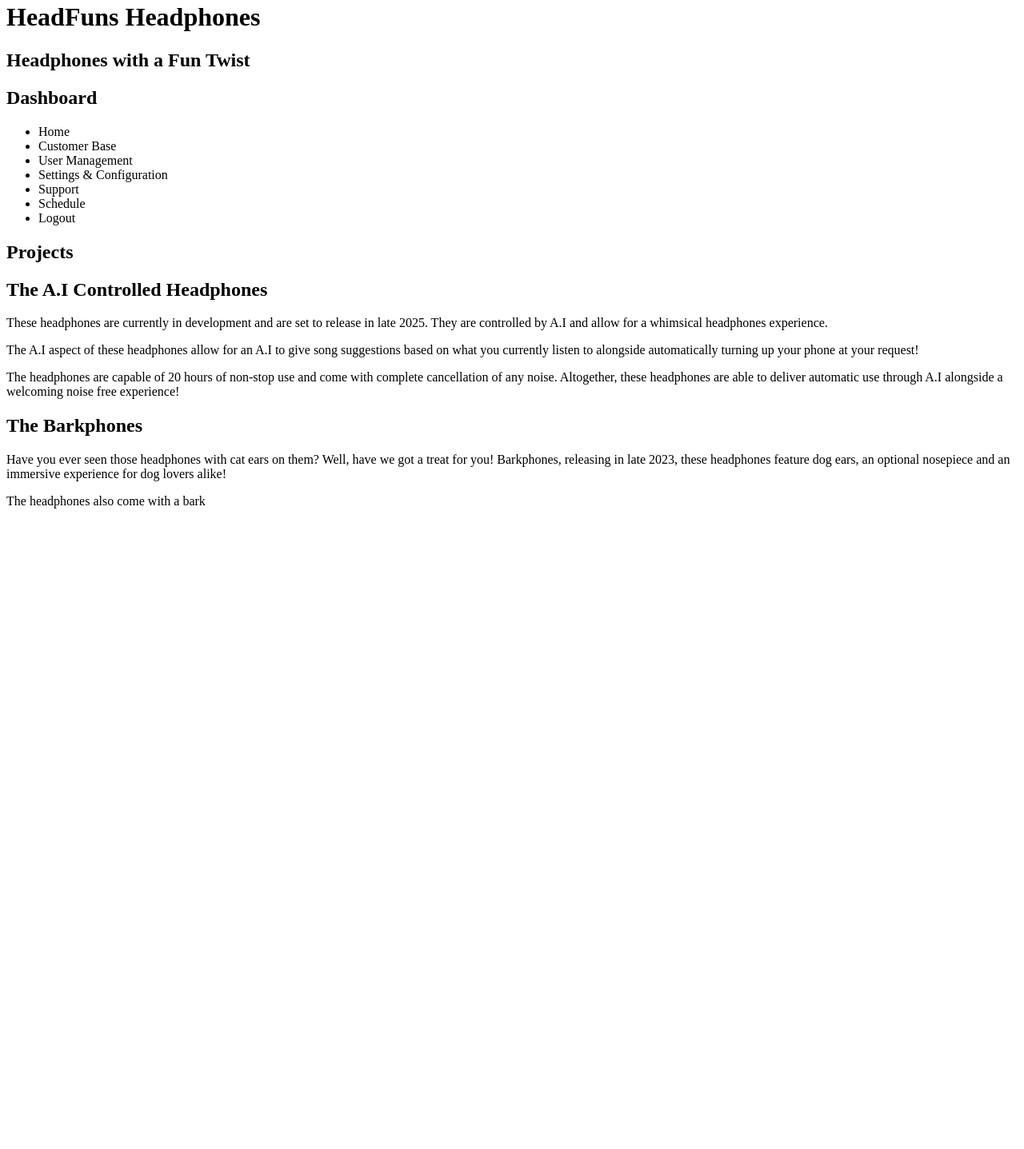
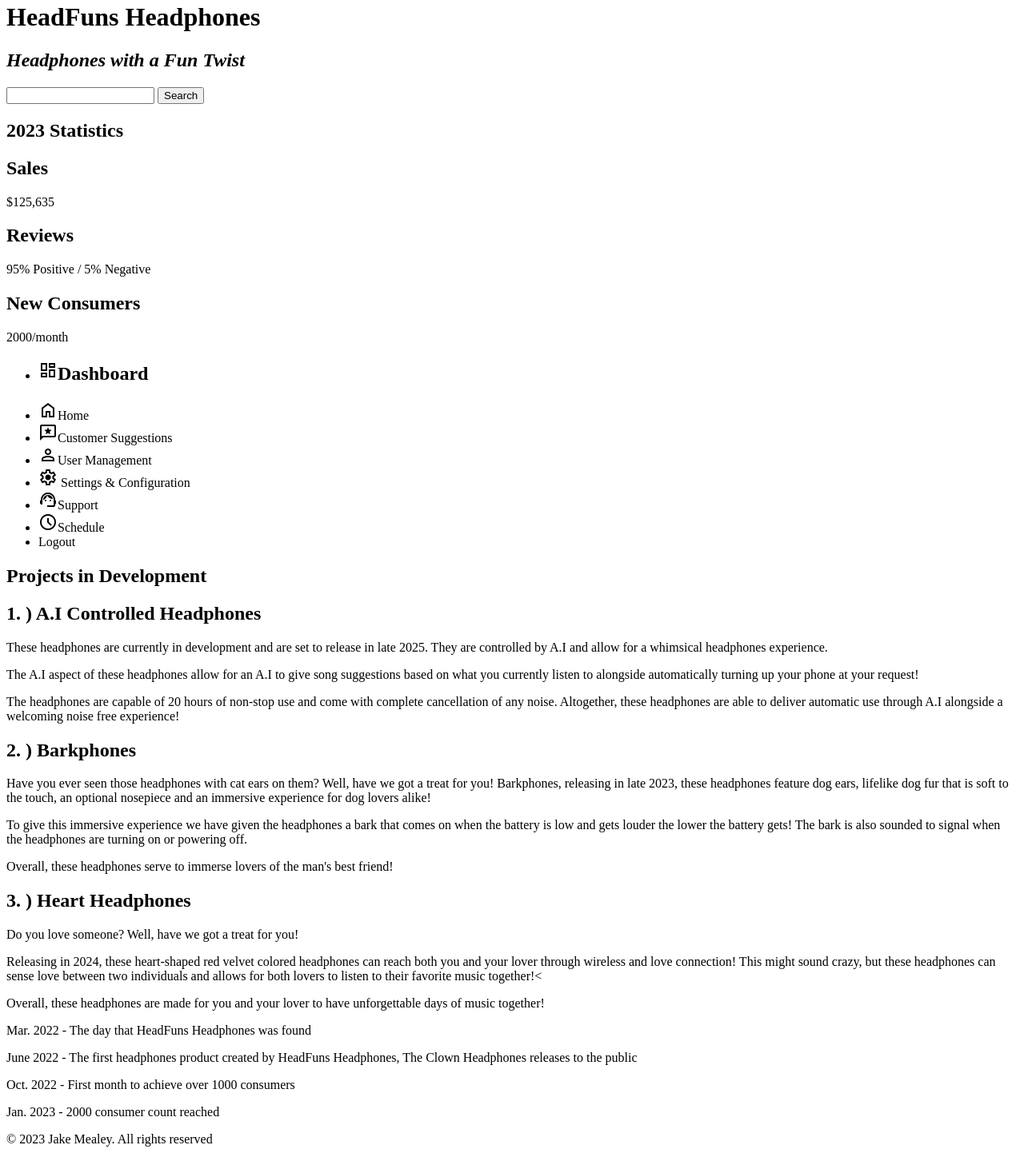
Before and after one commit to mjmealey/admin-dashboard, a plain HTML site: page index.html in a window 1280 px wide. Shown: the part 18-1455 px from the top of the page at 80% size. Before the commit the page ends 800 px from the top, so only its background shows below. Drawn offline with nearby package versions, Linux system fonts and the light colour scheme.

Commit message:
Update index.html

```diff
--- a/index.html
+++ b/index.html
@@ -1,45 +1,203 @@
 <!DOCTYPE html>
 <html lang="en">
   <head>
-    <meta charset="UTF-8">
-    <link rel="stylesheet" href="style.css">
-    <meta http-equiv="X-UA-Compatible" content="IE=edge">
-    <meta name="viewport" content="width=device-width, initial-scale=1.0">
-    <title>The Wireless Ear</title>
+    <meta charset="UTF-8" />
+    <link rel="stylesheet" href="https://fonts.googleapis.com/css2?family=Material+Symbols+Outlined:opsz,wght,FILL,GRAD@20..48,100..700,0..1,-50..200" />
+    <link
+      rel="stylesheet"
+      href="https://fonts.googleapis.com/css2?family=Material+Symbols+Outlined:opsz,wght,FILL,GRAD@48,400,0,0"
+    />
+    <link
+      rel="stylesheet"
+      href="https://fonts.googleapis.com/css2?family=Material+Symbols+Outlined:opsz,wght,FILL,GRAD@48,400,0,0"
+    />
+    <link rel="stylesheet" href="style.css" />
+    <link
+      rel="stylesheet"
+      href="https://fonts.googleapis.com/css2?family=Material+Symbols+Outlined:opsz,wght,FILL,GRAD@48,400,0,0"
+    />
+    <link
+      rel="stylesheet"
+      href="https://fonts.googleapis.com/css2?family=Material+Symbols+Outlined:opsz,wght,FILL,GRAD@48,400,0,0"
+    />
+    <link
+      rel="stylesheet"
+      href="https://fonts.googleapis.com/css2?family=Material+Symbols+Outlined:opsz,wght,FILL,GRAD@48,400,0,0"
+    />
+
+    <link
+      rel="stylesheet"
+      href="https://fonts.googleapis.com/css2?family=Material+Symbols+Outlined:opsz,wght,FILL,GRAD@48,400,0,0"
+    />
+    <link
+      rel="stylesheet"
+      href="https://fonts.googleapis.com/css2?family=Material+Symbols+Outlined:opsz,wght,FILL,GRAD@48,400,0,0"
+    />
+    <meta http-equiv="X-UA-Compatible" content="IE=edge" />
+    <meta name="viewport" content="width=device-width, initial-scale=1.0" />
+    <title>HeadFuns Headphones</title>
   </head>
   <body>
-    <div id="container">
-       <div id="header">
+
+    <div id="headerContainer">
+      <header id="header">
         <h1 id="name">HeadFuns Headphones</h1>
-        <h2 id="slogan">Headphones with a Fun Twist</h2>
+        <h2 id="slogan"><em>Headphones with a Fun Twist</em></h2>
+
+        <form>
+          <label class="searchForm" for="suggestions">
+            <input
+              class="searchForm"
+              id="suggestions"
+              type="text"
+              name="suggestion"
+              pattern="^[a-zA-Z0-9]$"
+            />
+            <button class="searchForm" id="searchButton" type="button">
+              Search
+            </button>
+          </label>
+        </form>
+      </header>
     </div>
+
+    <main>
+      <div id="mainContainer">
+        <h2 id="statsTitle">2023 Statistics</h2>
+        <div class="stats" id="statisticsOne">
+          <h2 class="sales">Sales</h2>
+          <p id="money">$125,635</p>
+        </div>
+        <div class="stats" id="statisticsTwo">
+          <h2 class="customerReviews">Reviews</h2>
+          <p class="reviews">95% Positive / 5% Negative</p>
+        </div>
+
+        <div class="stats" id="statisticsThree">
+          <h2 id="newConsumers">New Consumers</h2>
+          <p id="consumerCount">2000/month</p>
+        </div>
+
         <div id="sidebar">
-        <h2>Dashboard</h2>
           <ul>
-            <li class="pages">Home</li>
-            <li class="pages">Customer Base</li>
-            <li class="pages">User Management</li>
-            <li class="pages">Settings & Configuration</li>
-            <li class="pages">Support</li>
-            <li class="pages">Schedule</li>
+            <li class="pages">
+              <h2 id="dashboardTitle">
+                <span id="dashboardIcon" class="material-symbols-outlined">  dashboard</span
+              >Dashboard
+              </h2>
+            </li>
+            <li class="pages">
+              <span class="material-symbols-outlined"> home </span>Home
+            </li>
+            <li class="pages">
+              <span class="material-symbols-outlined"> reviews </span>Customer
+              Suggestions
+            </li>
+            <li class="pages">
+              <span class="material-symbols-outlined"> person </span>User
+              Management
+            </li>
+            <li class="pages">
+              <span class="material-symbols-outlined"> settings </span> Settings
+              & Configuration
+            </li>
+            <li class="pages">
+              <span class="material-symbols-outlined"> support_agent </span
+              >Support
+            </li>
+            <li class="pages">
+              <span class="material-symbols-outlined"> schedule </span>Schedule
+            </li>
             <li class="pages">Logout</li>
           </ul>
         </div>
+
         <div id="projects">
-        <h2>Projects</h2>
+          <h2 id="projectHeader">Projects in Development</h2>
           <div id="projectOne">
-        <h2 class="title">The A.I Controlled Headphones</h2>
-            <p class="projectOneP">These headphones are currently in development and are set to release in late 2025. They are controlled by A.I and allow for a whimsical headphones experience.</p>
-            <p class="projectOneP">The A.I aspect of these headphones allow for an A.I to give song suggestions based on what you currently listen to alongside automatically turning up your phone at your request!</p>
-            <p class="projectOneP">The headphones are capable of 20 hours of non-stop use and come with complete cancellation of any noise. Altogether, these headphones are able to deliver automatic use through A.I alongside a welcoming noise free experience!</p>
+            <h2 class="projectOneP">1. ) A.I Controlled Headphones</h2>
+            <p class="projectOneP">
+              These headphones are currently in development and are set to
+              release in late 2025. They are controlled by A.I and allow for a
+              whimsical headphones experience.
+            </p>
+            <p class="projectOneP">
+              The A.I aspect of these headphones allow for an A.I to give song
+              suggestions based on what you currently listen to alongside
+              automatically turning up your phone at your request!
+            </p>
+            <p class="projectOneP">
+              The headphones are capable of 20 hours of non-stop use and come
+              with complete cancellation of any noise. Altogether, these
+              headphones are able to deliver automatic use through A.I alongside
+              a welcoming noise free experience!
+            </p>
           </div>
           <div id="projectTwo">
-            <h2 class="title">The Barkphones</div>
-                <p class="projectTwoP">Have you ever seen those headphones with cat ears on them? Well, have we got a treat for you! Barkphones, releasing in late 2023, these headphones feature dog ears, an optional nosepiece and an immersive experience for dog lovers alike!</p>
-                <p class="projectTwoP">The headphones also come with a bark</p>
-                <p class="projectTwoP"></p>
+            <h2 class="title">2. ) Barkphones</h2>
+            <p class="projectTwoP">
+              Have you ever seen those headphones with cat ears on them? Well,
+              have we got a treat for you! Barkphones, releasing in late 2023,
+              these headphones feature dog ears, lifelike dog fur that is soft
+              to the touch, an optional nosepiece and an immersive experience
+              for dog lovers alike!
+            </p>
+            <p class="projectTwoP">
+              To give this immersive experience we have given the headphones a
+              bark that comes on when the battery is low and gets louder the
+              lower the battery gets! The bark is also sounded to signal when
+              the headphones are turning on or powering off.
+            </p>
+            <p class="projectTwoP">
+              Overall, these headphones serve to immerse lovers of the man's
+              best friend!
+            </p>
+          </div>
+          <div id="projectThree">
+            <h2 class="projectThreeP">3. ) Heart Headphones</h2>
+            <p class="projectThreeP">
+              Do you love someone? Well, have we got a treat for you!
+            </p>
+            <p class="projectThreeP">
+              Releasing in 2024, these heart-shaped red velvet colored
+              headphones can reach both you and your lover through wireless and
+              love connection! This might sound crazy, but these headphones can
+              sense love between two individuals and allows for both lovers to
+              listen to their favorite music together!<
+            </p>
+            <p class="projectThreeP">
+              Overall, these headphones are made for you and your lover to have
+              unforgettable days of music together!
+            </p>
           </div>
         </div>
+      </div>
+    </main>
 
+    <div id="timelineContainer">
+      <div id="timeline">
+        <p class="date">
+          Mar. 2022 - The day that HeadFuns Headphones was found
+        </p>
+        <div class="line"></div>
+
+        <p class="date">
+          June 2022 - The first headphones product created by HeadFuns
+          Headphones, The Clown Headphones releases to the public
+        </p>
+        <div class="line" id="lineTwo"></div>
+        <p class="date">
+          Oct. 2022 - First month to achieve over 1000 consumers
+        </p>
+        <div class="line"></div>
+        <p class="date">Jan. 2023 - 2000 consumer count reached</p>
+        <div class="line"></div>
+      </div>
+    </div>
+    <footer id="footerContainer">
+      <div id="footer">
+        <p id="copyright">&copy; 2023 Jake Mealey. All rights reserved</p>
+      </div>
+    </footer>
   </body>
 </html>
```
Lines whose indentation alone changed are shown as unchanged.
